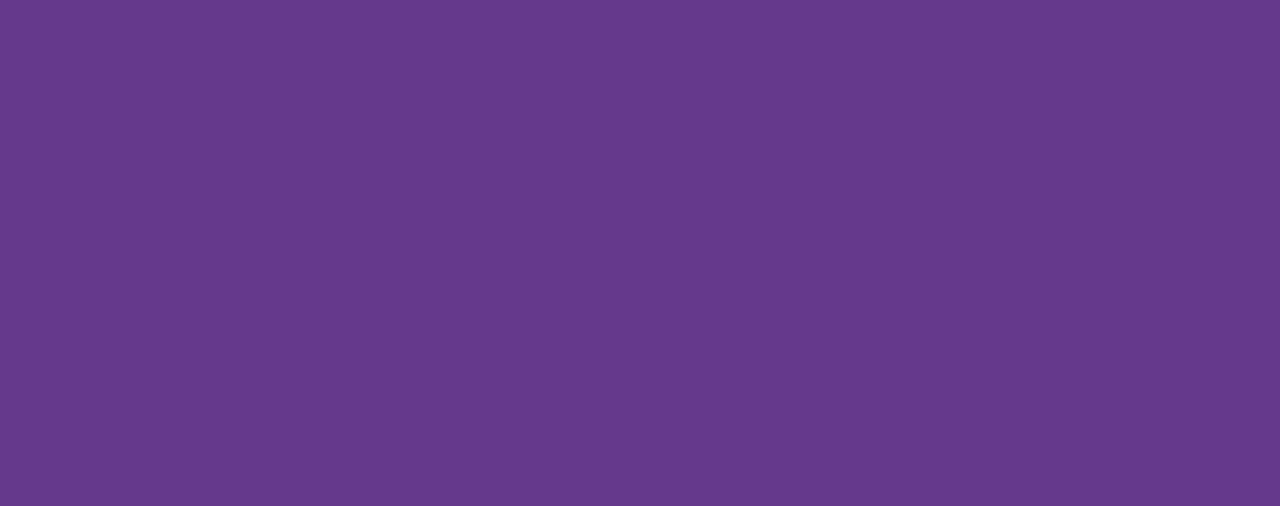
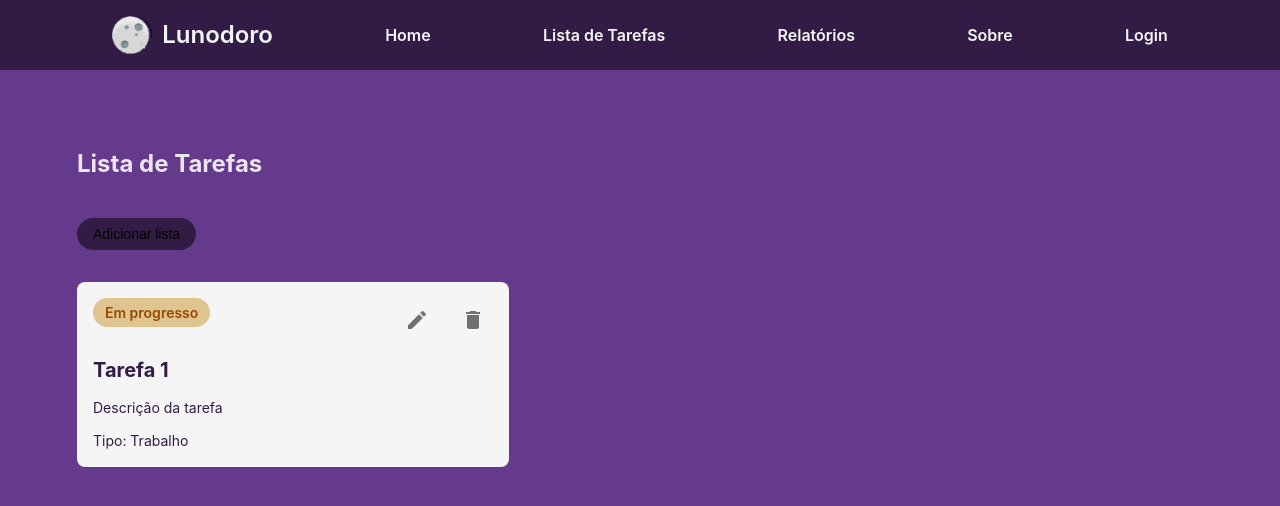
Before and after one commit to Isabelaponte/lunodoro, a React (Vite) app in the folder frontend-react/: page /task-list in a window 1280 px wide. Before the commit this address had no page. Shown: the top 506 px of the page. Built offline with nearby package versions, Linux system fonts and the light colour scheme.

Commit message:
feat: implements cardTask

```diff
--- a/frontend-react/package.json
+++ b/frontend-react/package.json
@@ -12,6 +12,7 @@
   "dependencies": {
     "@emotion/react": "^11.13.3",
     "@emotion/styled": "^11.13.0",
+    "@mui/icons-material": "^6.1.5",
     "@mui/material": "^6.1.5",
     "@mui/styled-engine-sc": "^6.1.5",
     "react": "^18.3.1",
--- /dev/null
+++ b/frontend-react/src/components/CardTask/CardTask.styles.ts
@@ -0,0 +1,69 @@
+import styled from 'styled-components';
+
+export const StyledCardTask = styled.div`
+  display: flex;
+  flex-direction: column;
+  max-width: 400px;
+  margin-top: 2rem;
+  width: 100%;
+  padding: 1rem;
+  background-color: ${({ theme }) => theme.colors.textColor};
+  color: ${({ theme }) => theme.colors.bgColor};
+  border-radius: 8px;
+  gap: 0.75rem;
+  `;
+
+export const CardHeader = styled.header`
+  display: flex;
+  justify-content: space-between;
+  align-items: center;
+`;
+
+export const CardTitle = styled.h2`
+  font-size: 1.25rem;
+  margin: 0!important;
+`;
+
+export const CardP = styled.p`
+  font-size: 0.875rem;
+  margin: 0!important;
+`;
+
+export const StyledButton = styled.button`
+background-color: ${({ theme }) => theme.colors.bgColor};
+  border: none;
+  margin-top: 16px;
+  padding: 0.5rem 1rem;
+  font-size: 0.875rem;
+  border-radius: 25px;
+  cursor: pointer;
+  transition: all 0.3s ease;
+  max-width: fit-content;
+`;
+
+export const OptionsButtonDiv = styled.div`
+  display: flex;
+  gap: 1rem;
+`;
+
+export const EditButton = styled.button`
+  background-color: ${({ theme }) => theme.colors.primaryButton};
+  border: none;
+  padding: 0.5rem 1rem;
+  font-size: 0.875rem;
+  border-radius: 25px;
+  cursor: pointer;
+  transition: all 0.3s ease;
+  max-width: fit-content;
+`;
+
+export const DeleteButton = styled.button`
+  background-color: ${({ theme }) => theme.colors.secondaryButton};
+  border: none;
+  padding: 0.5rem 1rem;
+  font-size: 0.875rem;
+  border-radius: 25px;
+  cursor: pointer;
+  transition: all 0.3s ease;
+  max-width: fit-content;
+`;
--- /dev/null
+++ b/frontend-react/src/components/CardTask/CardTask.tsx
@@ -0,0 +1,36 @@
+import { IconButton } from "@mui/material";
+import EditIcon from "@mui/icons-material/Edit";
+import DeleteIcon from "@mui/icons-material/Delete";
+import ChipStatus, { ChipType } from "../Chip/ChipStatus";
+import {
+  CardTitle,
+  CardP,
+  StyledCardTask,
+  CardHeader,
+  OptionsButtonDiv,
+} from "./CardTask.styles";
+
+const CardTask = () => {
+  return (
+    <>
+      <StyledCardTask>
+        <CardHeader>
+          <ChipStatus type={ChipType.IN_PROGRESS} />
+          <OptionsButtonDiv>
+            <IconButton aria-label="editar">
+              <EditIcon />
+            </IconButton>
+            <IconButton aria-label="deletar">
+              <DeleteIcon />
+            </IconButton>
+          </OptionsButtonDiv>
+        </CardHeader>
+        <CardTitle>Tarefa 1</CardTitle>
+        <CardP>Descrição da tarefa</CardP>
+        <CardP>Tipo: Trabalho</CardP>
+      </StyledCardTask>
+    </>
+  );
+};
+
+export default CardTask;
--- /dev/null
+++ b/frontend-react/src/components/Chip/ChipStatus.styles.ts
@@ -0,0 +1,36 @@
+import styled, { css } from 'styled-components';
+import { ChipStatusProps, ChipType } from './ChipStatus';
+
+const getChipStyles = (type: ChipType) => {
+  switch (type) {
+    case ChipType.IN_PROGRESS:
+      return css`
+        background-color: ${({ theme }) => theme.colors.chips.inProgress.backgroundColor};
+        color: ${({ theme }) => theme.colors.chips.inProgress.color};
+        `;
+    case ChipType.COMPLETED:
+      return css`
+      background-color: ${({ theme }) => theme.colors.chips.completed.backgroundColor};
+      color: ${({ theme }) => theme.colors.chips.completed.color};
+      `;
+    case ChipType.EMPTY:
+      return css`
+      background-color: ${({ theme }) => theme.colors.chips.empty.backgroundColor};
+      color: ${({ theme }) => theme.colors.chips.empty.color};
+      `;
+    default:
+      return css``;
+  }
+};
+
+export const ChipContainer = styled.div<ChipStatusProps>`
+      display: inline-flex;
+      align-items: center;
+      border-radius: 20px;
+      font-weight: 600;
+      padding: 0.25rem 0.75rem;
+      margin-bottom: 1rem;
+      font-size: 0.875rem;
+
+    ${(props) => getChipStyles(props.type)}
+      `;
--- /dev/null
+++ b/frontend-react/src/components/Chip/ChipStatus.tsx
@@ -0,0 +1,26 @@
+import { ChipContainer } from "./ChipStatus.styles";
+
+export enum ChipType {
+  IN_PROGRESS,
+  COMPLETED,
+  EMPTY,
+}
+
+export interface ChipStatusProps {
+  type: ChipType;
+}
+
+const ChipStatus = ({ type }: ChipStatusProps) => {
+
+  return (
+    <ChipContainer type={type}>
+        {
+          type === ChipType.IN_PROGRESS ? 'Em progresso' :
+          type === ChipType.COMPLETED ? 'Completo' :
+          type === ChipType.EMPTY ? 'Vazia' : ''
+        }
+    </ChipContainer>
+  );
+};
+
+export default ChipStatus;
--- a/frontend-react/src/components/Header/Header.tsx
+++ b/frontend-react/src/components/Header/Header.tsx
@@ -14,7 +14,7 @@ const Header = () => {
       <Link to={"/"}>
         <HeaderLink>Home</HeaderLink>
       </Link>
-      <Link to={"/"}>
+      <Link to={"/task-list"}>
         <HeaderLink>Lista de Tarefas</HeaderLink>
       </Link>
       <Link to={"/"}>
--- /dev/null
+++ b/frontend-react/src/pages/TaskList/TaskList.styles.ts
@@ -0,0 +1,28 @@
+import { Container } from '@mui/material';
+import styled from 'styled-components';
+
+export const ContainerTaskList = styled(Container)`
+  padding: 45px!important;
+`;
+
+export const StyledCardTaskList = styled.div`
+  display: flex;
+  flex-direction: column;
+  justify-content: center;
+  align-items: center;
+  text-align: center;
+  max-width: 450px;
+  padding: 24px;
+`;
+
+export const StyledButton = styled.button`
+  background-color: ${({theme}) => theme.colors.secondaryButton};
+  border: none;
+  margin-top: 16px;
+  padding: 0.5rem 1rem;
+  font-size: 0.875rem;
+  border-radius: 25px;
+  cursor: pointer;
+  transition: all 0.3s ease;
+  max-width: fit-content;
+`;
--- /dev/null
+++ b/frontend-react/src/pages/TaskList/TaskList.tsx
@@ -0,0 +1,15 @@
+import CardTask from "../../components/CardTask/CardTask";
+import { ContainerTaskList, StyledButton } from "./TaskList.styles";
+
+const TaskList = () => {
+  return (
+    <ContainerTaskList>
+      <h1>Lista de Tarefas</h1>
+      <StyledButton>Adicionar lista</StyledButton>
+
+      <CardTask />
+    </ContainerTaskList>
+  );
+};
+
+export default TaskList;
--- a/frontend-react/src/routes/app.routes.tsx
+++ b/frontend-react/src/routes/app.routes.tsx
@@ -2,6 +2,7 @@ import { Route, Routes } from "react-router-dom";
 import Home from "../pages/Home/Home";
 import Login from "../pages/Login";
 import RootHome from "../pages/RootHome/RootHome";
+import TaskList from "../pages/TaskList/TaskList";
 
 const AppRouter = () => {
   return (
@@ -9,6 +10,7 @@ const AppRouter = () => {
       <Route path="/" element={<RootHome />}>
         <Route path="" element={<Home />} />
         <Route path="login" element={<Login />} />
+        <Route path="task-list" element={<TaskList />} />
       </Route>
     </Routes>
   );
--- a/frontend-react/src/styles/theme.styles.ts
+++ b/frontend-react/src/styles/theme.styles.ts
@@ -10,11 +10,26 @@ const theme: DefaultTheme = {
   colors: {
     bgColor: '#321c46',
     textColor: '#f5f5f5',
+    textPlaceholderColor: '#a9a9a9',
     bgInput: '#d9d9d9',
     linkColor: '#633ce0',
     accentColor: '#633ce0',
     primaryButton: '#633ce0',
     secondaryButton: '#321c46',
+    chips: {
+      inProgress: {
+        backgroundColor: '#e0c48f',
+        color: '#974a02',
+      },
+      completed: {
+        backgroundColor: '#95ea76',
+        color: '#235d0e',
+      },
+      empty: {
+        backgroundColor: '#d9d9d9',
+        color: '#6c757d',
+      }
+    }
   },
 };
 
```
Also changed, not shown: frontend-react/src/styles/theme.d.ts (+15 -0 lines), 1 other file (tests, documents, lock files or other folders).
